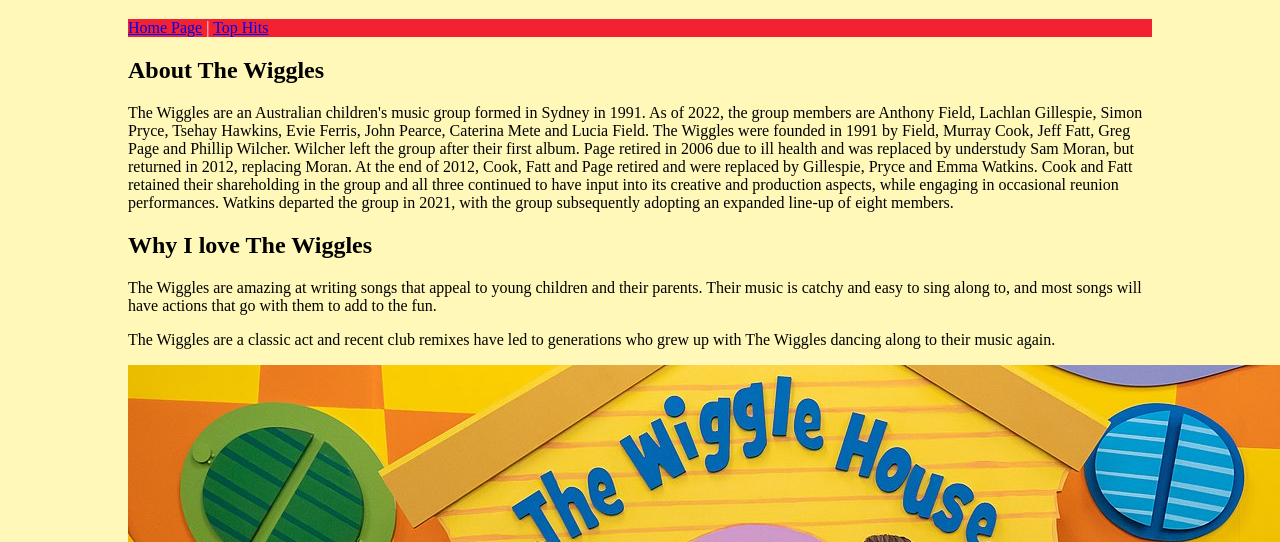
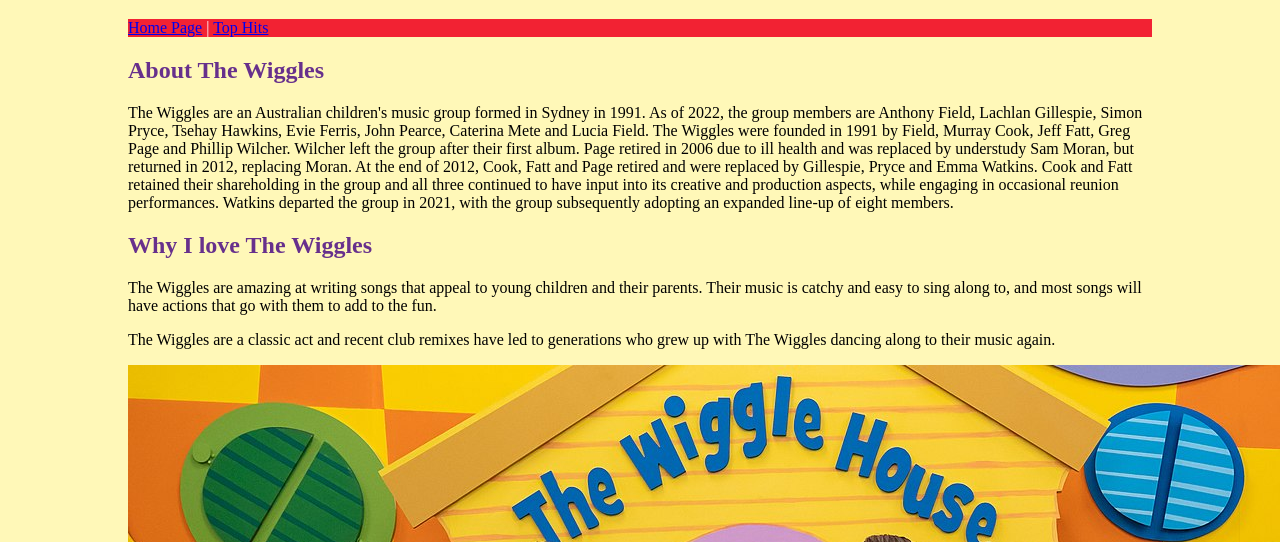
Before and after one commit to AndrewJefferson/wiggles_website, a plain HTML site: page index.html in a window 1280 px wide. Shown: the part 258-800 px from the top of the page. Drawn offline with Linux system fonts and the light colour scheme.

Commit message:
Added heading colour

```diff
--- a/styles.css
+++ b/styles.css
@@ -17,3 +17,7 @@ footer {
     background-color: #0F7CBF;
     color: #fff;
 }
+
+h2 {
+    color: #67308C;
+}
```
